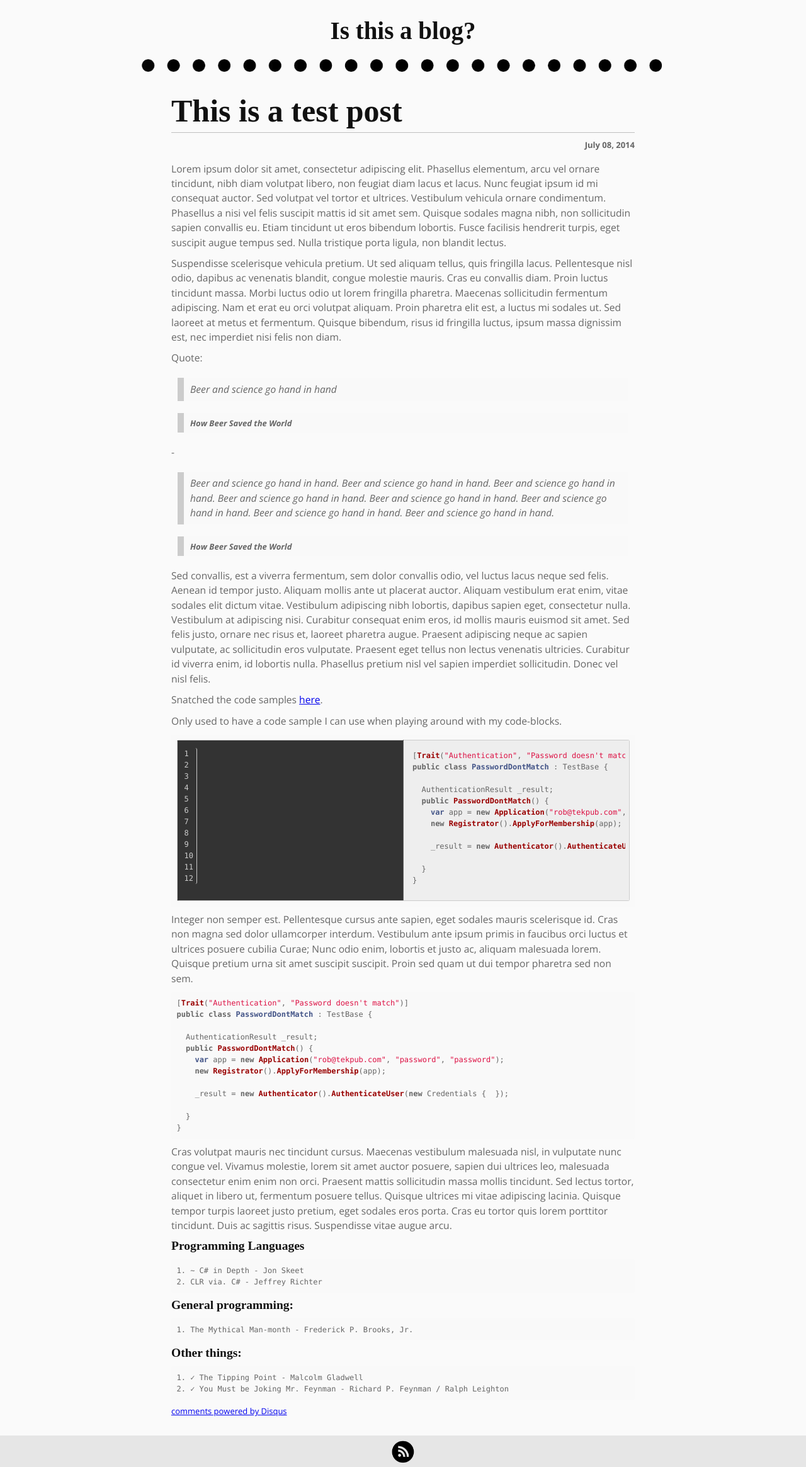
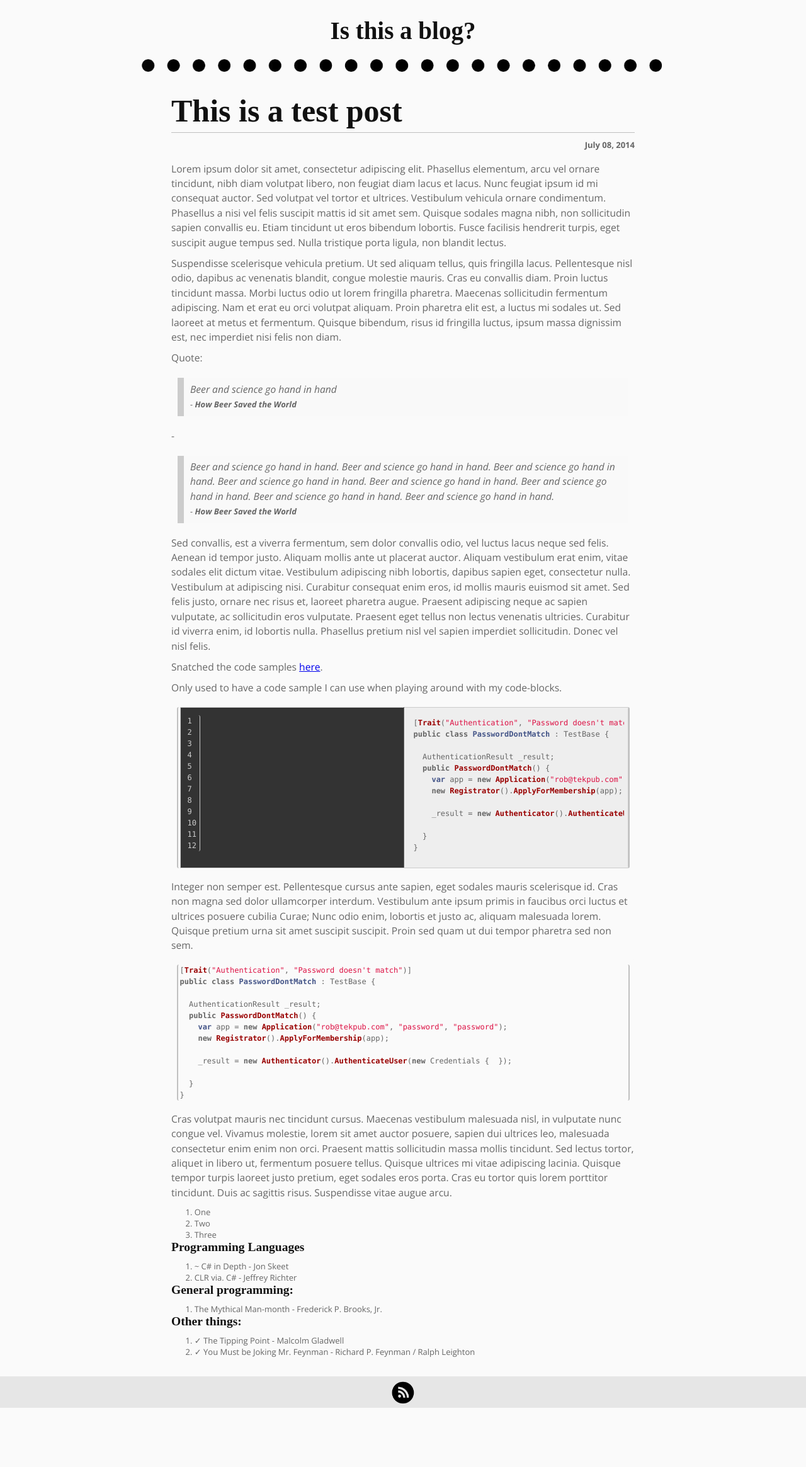
Before and after one commit to M-AV/M-AV.github.io, a Jekyll site: the page built from _posts/2014-07-08-Test-Test-Test.md, in a window 1280 px wide. Shown: the whole page at 63% size. Built offline with Jekyll 4.4.1, drawn with Linux system fonts in a browser that asks for light colours; Markdown is read by kramdown in place of the engine named in the settings; comment, search, counter and statistics services are not loaded; after the commit the page ends 2236 px from its top, so only the background shows below that.

Commit message:
Changed list layout..

```diff
--- a/_posts/2014-07-08-Test-Test-Test.md
+++ b/_posts/2014-07-08-Test-Test-Test.md
@@ -12,16 +12,16 @@ Suspendisse scelerisque vehicula pretium. Ut sed aliquam tellus, quis fringilla
 Quote:
 
 > Beer and science go hand in hand
-
-> - - ***How Beer Saved the World***
+<br>
+> <small> - ***How Beer Saved the World*** </small>
 
 -
 
 <!--more-->
 
 > Beer and science go hand in hand. Beer and science go hand in hand. Beer and science go hand in hand. Beer and science go hand in hand. Beer and science go hand in hand. Beer and science go hand in hand. Beer and science go hand in hand. Beer and science go hand in hand.
-
-> - - ***How Beer Saved the World***
+<br>
+>  <small>- ***How Beer Saved the World***</small>
 
 
 Sed convallis, est a viverra fermentum, sem dolor convallis odio, vel luctus lacus neque sed felis. Aenean id tempor justo. Aliquam mollis ante ut placerat auctor. Aliquam vestibulum erat enim, vitae sodales elit dictum vitae. Vestibulum adipiscing nibh lobortis, dapibus sapien eget, consectetur nulla. Vestibulum at adipiscing nisi. Curabitur consequat enim eros, id mollis mauris euismod sit amet. Sed felis justo, ornare nec risus et, laoreet pharetra augue. Praesent adipiscing neque ac sapien vulputate, ac sollicitudin eros vulputate. Praesent eget tellus non lectus venenatis ultricies. Curabitur id viverra enim, id lobortis nulla. Phasellus pretium nisl vel sapien imperdiet sollicitudin. Donec vel nisl felis.
@@ -65,14 +65,23 @@ public class PasswordDontMatch : TestBase {
 Cras volutpat mauris nec tincidunt cursus. Maecenas vestibulum malesuada nisl, in vulputate nunc congue vel. Vivamus molestie, lorem sit amet auctor posuere, sapien dui ultrices leo, malesuada consectetur enim enim non orci. Praesent mattis sollicitudin massa mollis tincidunt. Sed lectus tortor, aliquet in libero ut, fermentum posuere tellus. Quisque ultrices mi vitae adipiscing lacinia. Quisque tempor turpis laoreet justo pretium, eget sodales eros porta. Cras eu tortor quis lorem porttitor tincidunt. Duis ac sagittis risus. Suspendisse vitae augue arcu.
 
 
+1. One
+2. Two
+3. Three
+
+
+
 # Programming Languages
 
-    1. ~ C# in Depth - Jon Skeet
-    2. CLR via. C# - Jeffrey Richter
+1. ~ C# in Depth - Jon Skeet
+2. CLR via. C# - Jeffrey Richter
 
 # General programming:
-    1. The Mythical Man-month - Frederick P. Brooks, Jr.
+
+1. The Mythical Man-month - Frederick P. Brooks, Jr.
 
 # Other things:
-    1. ✓ The Tipping Point - Malcolm Gladwell
-    2. ✓ You Must be Joking Mr. Feynman - Richard P. Feynman / Ralph Leighton
+
+
+1. ✓ The Tipping Point - Malcolm Gladwell
+2. ✓ You Must be Joking Mr. Feynman - Richard P. Feynman / Ralph Leighton
--- a/assets/css/code.css
+++ b/assets/css/code.css
@@ -30,7 +30,9 @@ pre code {
   padding: 0;
   color: inherit;
   background-color: transparent;
-  border: 0;
+  border-left: 2px solid silver;
+  border-right: 2px solid silver;
+  padding-left: 3px;
 }
 
 .gutter {
@@ -69,10 +71,9 @@ pre code {
   white-space: pre;
   overflow-x: auto;
   word-wrap: normal;
-
 }
 
-.highlight  { background: #f9f9f9;  }
+.highlight  { background: #FAFAFA;  }
 .highlight .c { color: #999988; font-style: italic } /* Comment */
 .highlight .err { color: #a61717; background-color: #e3d2d2 } /* Error */
 .highlight .k { font-weight: bold } /* Keyword */
--- a/assets/css/style.css
+++ b/assets/css/style.css
@@ -18,12 +18,13 @@ body {
 }
 
 ol, ul {
-    list-style: none;
     margin: 0;
+    margin-left: 5%;
 }
 ul li {
     margin: 0;
     padding: 0;
+    margin-left: 5%;
 }
 h1 {
     margin-bottom: 10px;
```
Also changed, not shown: other parts of _posts/2014-07-08-Test-Test-Test.md (+1 -1 lines), _posts/2014-07-08-Testing-Testing.md (+21 -14 lines).
